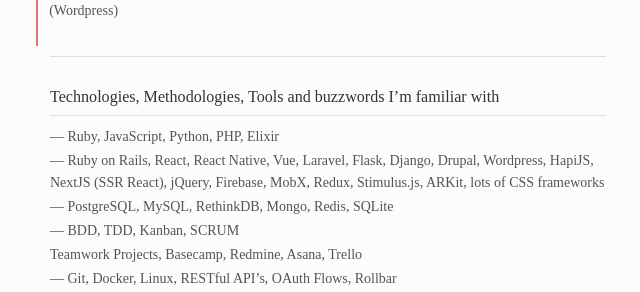
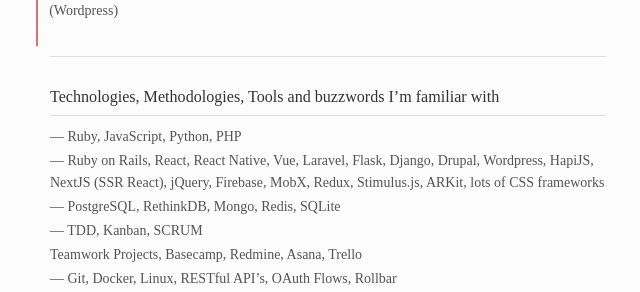
Before and after one commit to juanmiret/juanmiret.github.io, a plain HTML site: page index.html in a window 1280 px wide. Shown: the part 3640-3932 px from the top of the page, without its empty margins (312-952 px from the left). Drawn offline with Linux system fonts and the light colour scheme.

Commit message:
removed some techs

```diff
--- a/index.html
+++ b/index.html
@@ -5,7 +5,7 @@
         <meta charset="utf-8" />
         <meta name="viewport" content="width=device-width, initial-scale=1">
         <meta name="created" content="2019-02-04T10:45:09-0300"/>
-        <meta name="modified" content="2019-02-14T15:58:16-0300"/>
+        <meta name="modified" content="2019-03-12T23:20:12-0300"/>
         <meta name="tags" content=""/>
         <meta name="last device" content="MacBook Pro de Juan"/>
     </head>
@@ -150,10 +150,10 @@
 <br>
 <h3>Technologies, Methodologies, Tools and buzzwords I’m familiar with</h3>
 <hr>
-<p>— Ruby, JavaScript, Python, PHP, Elixir</p>
+<p>— Ruby, JavaScript, Python, PHP</p>
 <p>— Ruby on Rails, React, React Native, Vue, Laravel, Flask, Django, Drupal, Wordpress, HapiJS, NextJS (SSR React), jQuery, Firebase, MobX, Redux, Stimulus.js, ARKit, lots of CSS frameworks</p>
-<p>— PostgreSQL, MySQL, RethinkDB, Mongo, Redis, SQLite</p>
-<p>— BDD, TDD, Kanban, SCRUM</p>
+<p>— PostgreSQL, RethinkDB, Mongo, Redis, SQLite</p>
+<p>— TDD, Kanban, SCRUM</p>
 <p> Teamwork Projects, Basecamp, Redmine, Asana, Trello</p>
 <p>— Git, Docker, Linux, RESTful API’s, OAuth Flows, Rollbar</p>
 <br>
```
Also changed, not shown: 1 other file.
